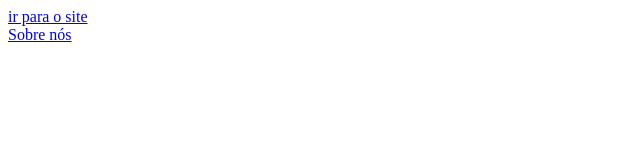
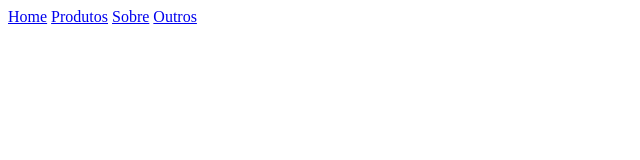
Before and after one commit to MrWemerson/modulogit, a plain HTML site: page index.html in a window 1280 px wide. Shown: the whole page, without its empty margins (0-640 px from the left). Drawn offline with Linux system fonts and the light colour scheme.

```diff
--- a/index.html
+++ b/index.html
@@ -5,14 +5,17 @@
 </head>
 <body><!-- conteudo que realmente vai aparecer para o usuario -->
 
+<a href="Home">Home</a>
+<a href="Produto">Produtos</a>
+<a href="sobre.html">Sobre</a>
+<a href="Outros">Outros</a>
+
 <!-- -->
 <!--Um link também é chamado em html de hiperlink. serve para gente navegar na internet. -->
 <!--caminho absoluto é o caminho completo para um site ser direcionado -->
-<a href="https://google.com" target="_blank"> ir para o site </a><br/>
+<!-- <a href="https://google.com" target="_blank"> Google </a> -->
 
 <!-- caminho relativo é quando você quer que vá para uma outra página dentro do proprio projeto que você está -->
-<a href="sobre.html">Sobre nós</a>
-
 
 </body>
 </html>
```
Also changed, not shown: formulario-html.html (+2 -0 lines).
